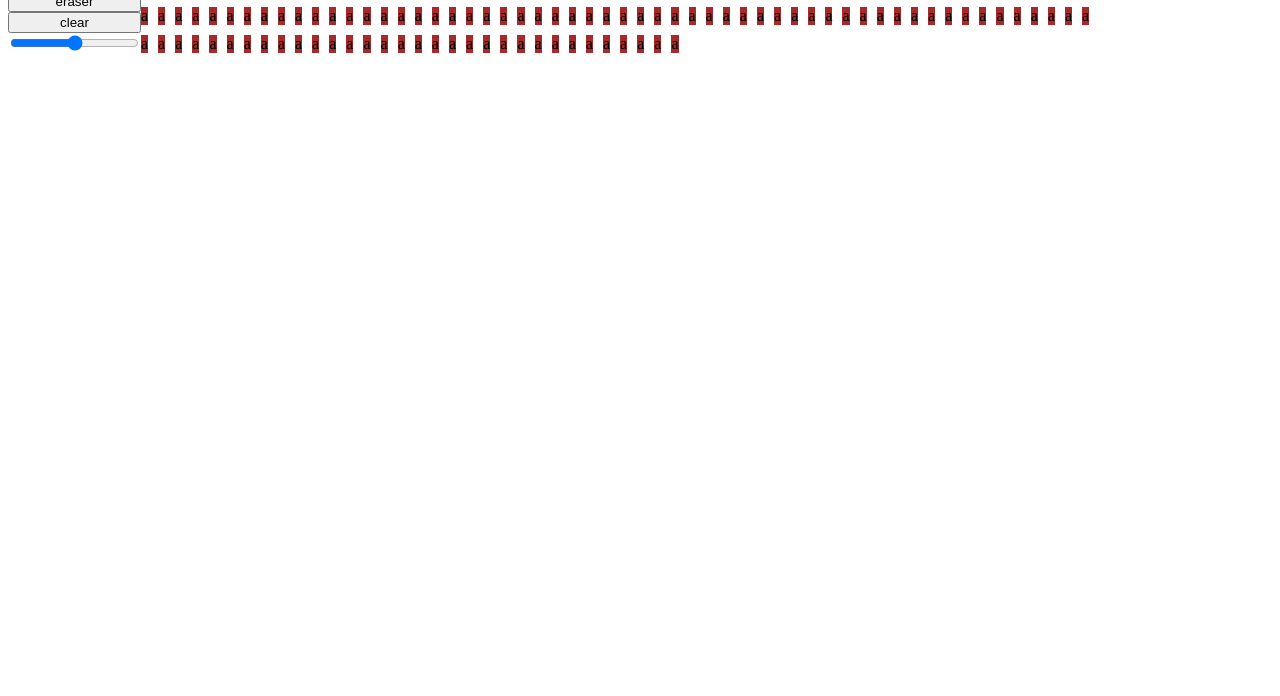
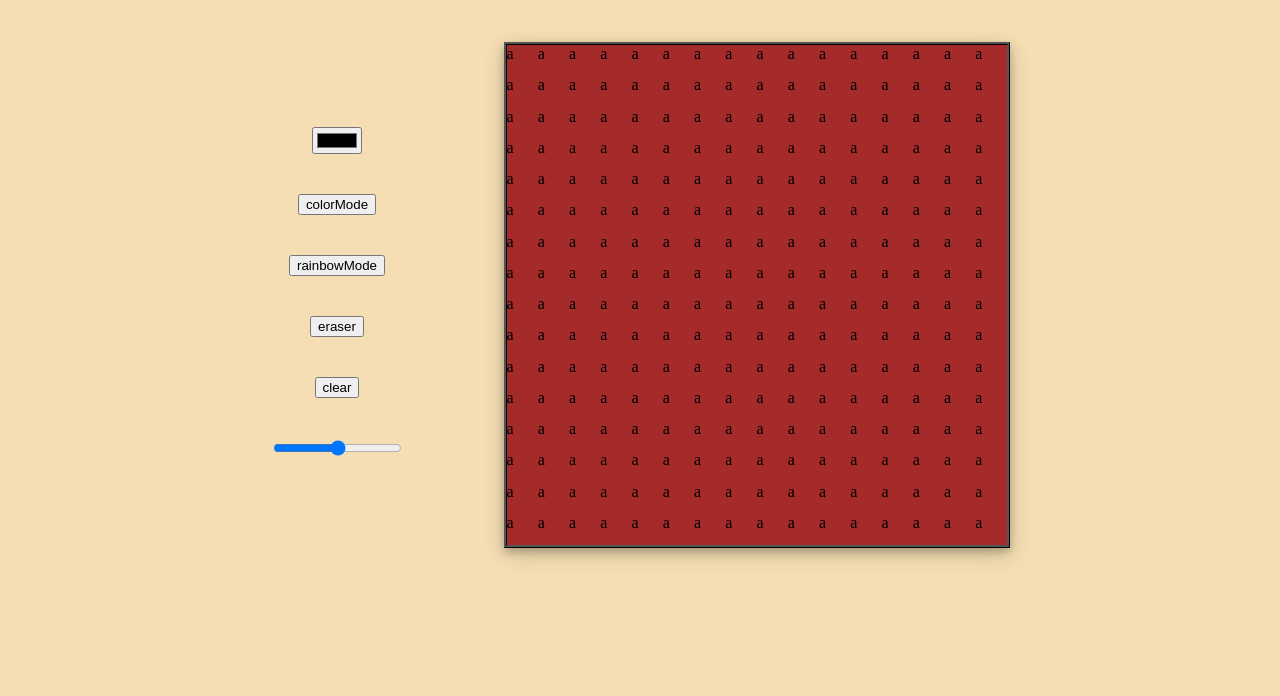
Before and after one commit to Strawwberii/pixel-sketch, a plain HTML site: page index.html in a window 1280 px wide. Shown: the part 104-800 px from the top of the page. Drawn offline with Linux system fonts and the light colour scheme.

Commit message:
make website flexible

```diff
--- a/styles.css
+++ b/styles.css
@@ -1,24 +1,39 @@
-.grids{
-    display: flex;
-    background-color: brown;
-    border: 10px;
-    border-color: aliceblue;
-}
-#sketchpad{
-    display: flex;
-    width: 960px;
-    flex-wrap: wrap;
-    gap: 10px;
-
-}
-#buttons{
+body{
+    background-color: wheat;
     display: flex;
     flex-direction: column;
-}
-#grandparent{
-    display: flex;
+    gap: 80px;
 }
 #header{
     display: flex;
     justify-content: center;
+    font-size: 50px;
 }
+#grandparent{
+    display: flex;
+    gap: 100px;
+    justify-content: center;
+}
+#sketchpad{
+    display: grid;
+    height: 500px;
+    width: 500px;
+    border: 3px;
+    border-style: ridge;
+    border-color: black;
+    box-shadow: 0 4px 8px 0 rgba(0, 0, 0, 0.2), 0 6px 20px 0 rgba(0, 0, 0, 0.19);
+}
+
+#buttons{
+    display: flex;
+    height: 500px;
+    flex-direction: column;
+    gap: 40px;
+    align-items: center;
+    justify-content: center;
+}
+.grids{
+    display: flex;
+    background-color: brown;
+
+}
```
